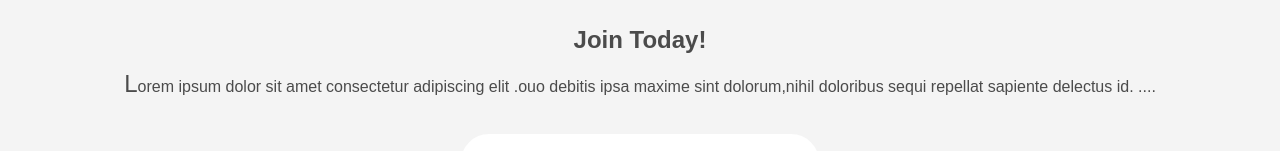
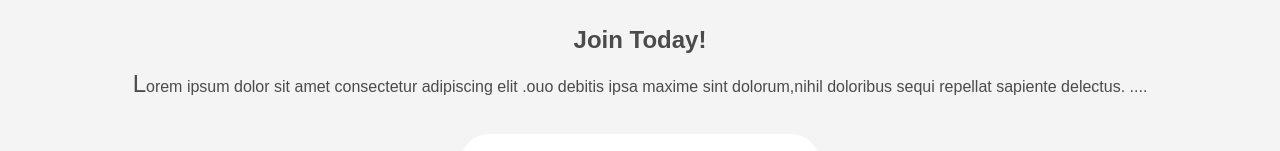
Before and after one commit to isharahurikar/marioclub, a plain HTML site: page index.html in a window 1280 px wide. Shown: the part 1845-1996 px from the top of the page. Drawn offline with Linux system fonts and the light colour scheme.

Commit message:
Removed id text

```diff
--- a/index.html
+++ b/index.html
@@ -57,7 +57,7 @@
       <h2>Join Today!</h2>
       <p>
         Lorem ipsum dolor sit amet consectetur adipiscing elit .ouo debitis ipsa
-        maxime sint dolorum,nihil doloribus sequi repellat sapiente delectus id.
+        maxime sint dolorum,nihil doloribus sequi repellat sapiente delectus.
       </p>
       <form>
         <input
```
